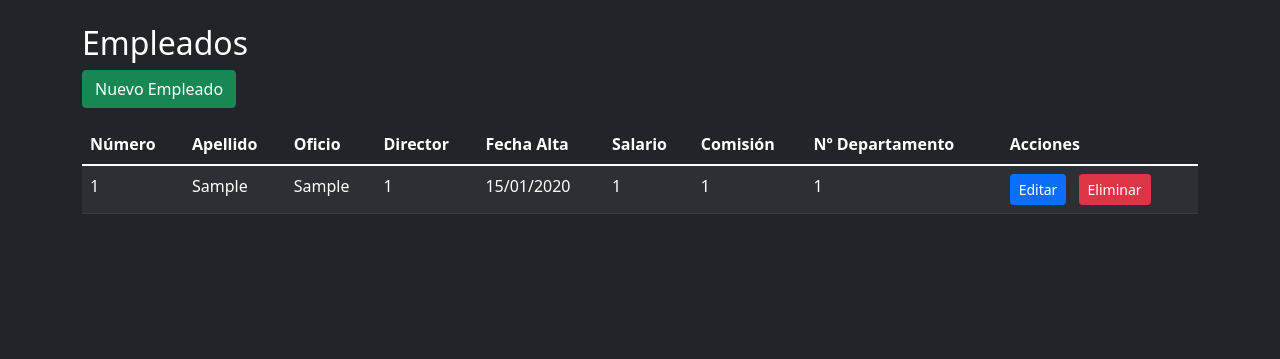
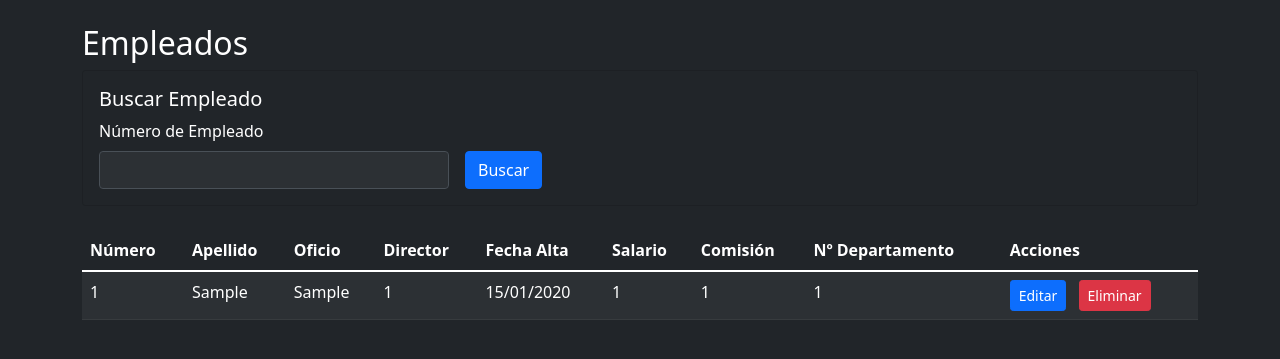
Before and after one commit to ionelectro/proyectoDjangoHospital, a Django app: page /empleados/ in a window 1280 px wide. Shown: the part 56-415 px from the top of the page. Run offline with Django 5.2, Linux system fonts and the light colour scheme; a user stored in the database is signed in; tables that the repository leaves empty hold one stand-in row (values such as "Sample post").

Commit message:
viernes 8 y 36

```diff
--- a/hospitales/urls.py
+++ b/hospitales/urls.py
@@ -14,4 +14,5 @@ urlpatterns = [
     path('editar-empleado/<int:emp_no>/', views.editar_empleado, name='editar_empleado'),
     path('lista-departamentos/', views.lista_departamentos, name='lista_departamentos'),
     path('detalle-departamento/<int:dept_no>/', views.detalle_departamento, name='detalle_departamento'),
+    path('buscar-empleado/', views.buscar_empleado, name='buscar_empleado'),
 ]
--- a/hospitales/views.py
+++ b/hospitales/views.py
@@ -69,8 +69,44 @@ def departamentos(request):
 
 @login_required
 def empleados(request):
-    empleados_list = Emp.objects.raw('SELECT * FROM EMP')  # Always show employees
-    return render(request, 'aplicacion/empleados.html', {'empleados': empleados_list})
+    searched_employee = None
+    empleados_list = []
+    emp_no = request.GET.get('emp_no')
+
+    try:
+        with connection.cursor() as cursor:
+            # If searching for specific employee
+            if emp_no:
+                cursor.execute('''
+                    SELECT e.*, d.DNOMBRE
+                    FROM EMP e
+                    LEFT JOIN DEPT d ON e.DEPT_NO = d.DEPT_NO
+                    WHERE e.EMP_NO = %s
+                ''', [emp_no])
+                row = cursor.fetchone()
+                if row:
+                    columns = ['EMP_NO', 'APELLIDO', 'OFICIO', 'DIR', 'FECHA_ALT',
+                              'SALARIO', 'COMISION', 'DEPT_NO', 'DNOMBRE']
+                    searched_employee = dict(zip(columns, row))
+
+            # Get all employees for the table
+            cursor.execute('''
+                SELECT e.*, d.DNOMBRE
+                FROM EMP e
+                LEFT JOIN DEPT d ON e.DEPT_NO = d.DEPT_NO
+                ORDER BY e.APELLIDO
+            ''')
+            columns = ['EMP_NO', 'APELLIDO', 'OFICIO', 'DIR', 'FECHA_ALT',
+                      'SALARIO', 'COMISION', 'DEPT_NO', 'DNOMBRE']
+            empleados_list = [dict(zip(columns, row)) for row in cursor.fetchall()]
+
+    except Exception as e:
+        print(f"Database error: {e}")
+
+    return render(request, 'aplicacion/empleados.html', {
+        'empleados': empleados_list,
+        'searched_employee': searched_employee
+    })
 
 @login_required
 def lista_departamentos(request):
@@ -280,3 +316,27 @@ def editar_empleado(request, emp_no):
 
     except Exception as e:
         return HttpResponse(f"Error: {str(e)}", status=500)
+
+
+@login_required
+def buscar_empleado(request):
+    if request.method == 'GET' and 'emp_no' in request.GET:
+        emp_no = request.GET.get('emp_no')
+        try:
+            with connection.cursor() as cursor:
+                cursor.execute('''
+                    SELECT e.*, d.DNOMBRE
+                    FROM EMP e
+                    LEFT JOIN DEPT d ON e.DEPT_NO = d.DEPT_NO
+                    WHERE e.EMP_NO = %s
+                ''', [emp_no])
+                row = cursor.fetchone()
+                if row:
+                    columns = ['EMP_NO', 'APELLIDO', 'OFICIO', 'DIR', 'FECHA_ALT',
+                              'SALARIO', 'COMISION', 'DEPT_NO', 'DNOMBRE']
+                    empleado = dict(zip(columns, row))
+                    return render(request, 'aplicacion/detalle_empleado.html', {'empleado': empleado})
+                return HttpResponse("Empleado no encontrado", status=404)
+        except Exception as e:
+            return HttpResponse(f"Error: {str(e)}", status=500)
+    return redirect('empleados')
--- a/templates/aplicacion/empleados.html
+++ b/templates/aplicacion/empleados.html
@@ -5,10 +5,49 @@
 
     <div class="container mt-4">
         <h2>Empleados</h2>
-        <div class="mb-3">
-            <a href="{% url 'insertar_empleado' %}" class="btn btn-success">Nuevo Empleado</a>
+
+        <!-- Search Form -->
+        <div class="card bg-dark text-white mb-4">
+            <div class="card-body">
+                <h5 class="card-title">Buscar Empleado</h5>
+                <form method="GET" action="{% url 'buscar_empleado' %}" class="row g-3 align-items-end">
+                    <div class="col-md-4">
+                        <label for="emp_no" class="form-label">Número de Empleado</label>
+                        <input type="number" class="form-control" id="emp_no" name="emp_no" required>
+                    </div>
+                    <div class="col-md-2">
+                        <button type="submit" class="btn btn-primary">Buscar</button>
+                    </div>
+                </form>
+            </div>
         </div>
 
+        <!-- Search Results -->
+        {% if searched_employee %}
+        <div class="card bg-dark text-white mb-4">
+            <div class="card-header">
+                <h5>Resultado de la búsqueda</h5>
+            </div>
+            <div class="card-body">
+                <div class="row">
+                    <div class="col-md-6">
+                        <p><strong>Número:</strong> {{ searched_employee.EMP_NO }}</p>
+                        <p><strong>Apellido:</strong> {{ searched_employee.APELLIDO }}</p>
+                        <p><strong>Oficio:</strong> {{ searched_employee.OFICIO }}</p>
+                        <p><strong>Director:</strong> {{ searched_employee.DIR }}</p>
+                    </div>
+                    <div class="col-md-6">
+                        <p><strong>Fecha Alta:</strong> {{ searched_employee.FECHA_ALT }}</p>
+                        <p><strong>Salario:</strong> ${{ searched_employee.SALARIO }}</p>
+                        <p><strong>Comisión:</strong> ${{ searched_employee.COMISION|default:'-' }}</p>
+                        <p><strong>Departamento:</strong> {{ searched_employee.DEPT_NO }}</p>
+                    </div>
+                </div>
+            </div>
+        </div>
+        {% endif %}
+
+        <!-- Existing employees table -->
         {% if empleados %}
         <div class="table-responsive">
             <table class="table table-striped table-dark">
```
Also changed, not shown: templates/aplicacion/detalle_empleado.html (added, +32 -0 lines).
